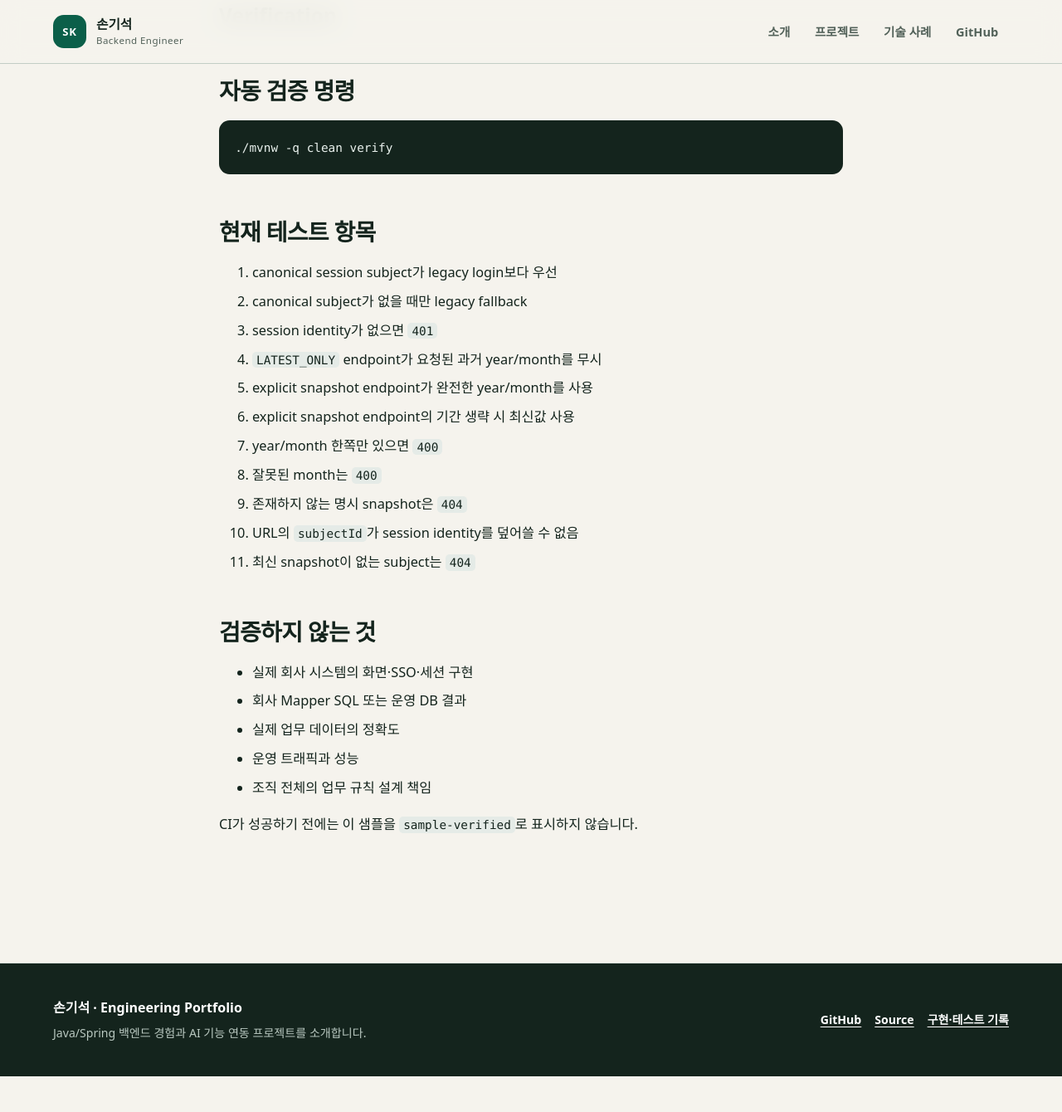
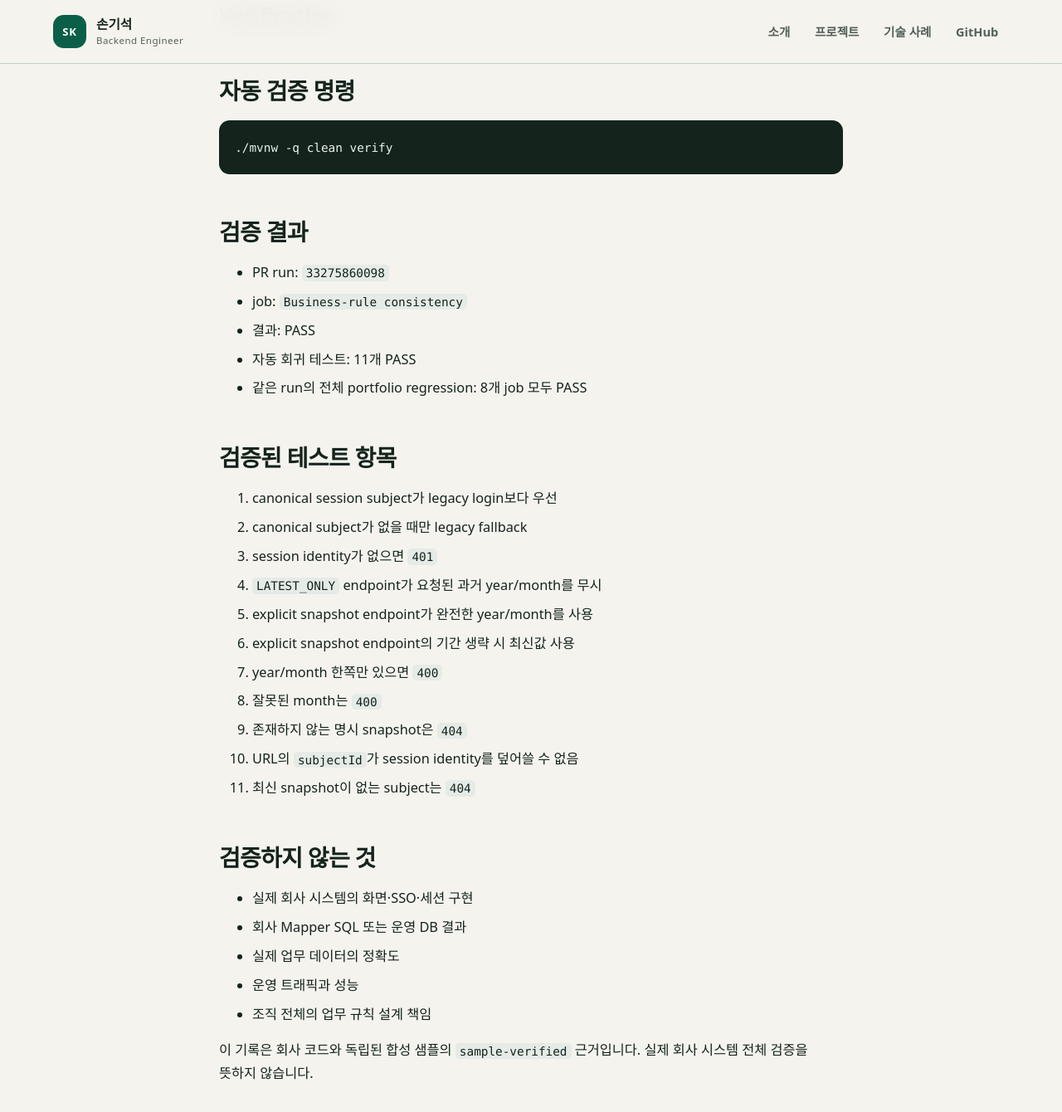
Before and after one commit to son1004007/engineering-career-portfolio, a Jekyll site: the page built from 02_projects/case-study-samples/business-rule-consistency/VERIFICATION.md, in a window 1280 px wide and 1400 px high, scrolled down 194 px. Shown: the top 1340 px of the window at 83% size. Built offline with Jekyll 4.4.1, drawn with Linux system fonts in a browser that asks for light colours; our own code applies the rules of GitHub Pages for plain Markdown files; before the commit the page ends 1491 px from its top, so only the background shows below that.

Commit message:
docs: record business-rule sample verification

````diff
--- a/02_projects/case-study-samples/business-rule-consistency/VERIFICATION.md
+++ b/02_projects/case-study-samples/business-rule-consistency/VERIFICATION.md
@@ -6,7 +6,15 @@
 ./mvnw -q clean verify
 ```
 
-## 현재 테스트 항목
+## 검증 결과
+
+- PR run: `33275860098`
+- job: `Business-rule consistency`
+- 결과: PASS
+- 자동 회귀 테스트: 11개 PASS
+- 같은 run의 전체 portfolio regression: 8개 job 모두 PASS
+
+## 검증된 테스트 항목
 
 1. canonical session subject가 legacy login보다 우선
 2. canonical subject가 없을 때만 legacy fallback
@@ -28,4 +36,4 @@
 - 운영 트래픽과 성능
 - 조직 전체의 업무 규칙 설계 책임
 
-CI가 성공하기 전에는 이 샘플을 `sample-verified`로 표시하지 않습니다.
+이 기록은 회사 코드와 독립된 합성 샘플의 `sample-verified` 근거입니다. 실제 회사 시스템 전체 검증을 뜻하지 않습니다.
````
